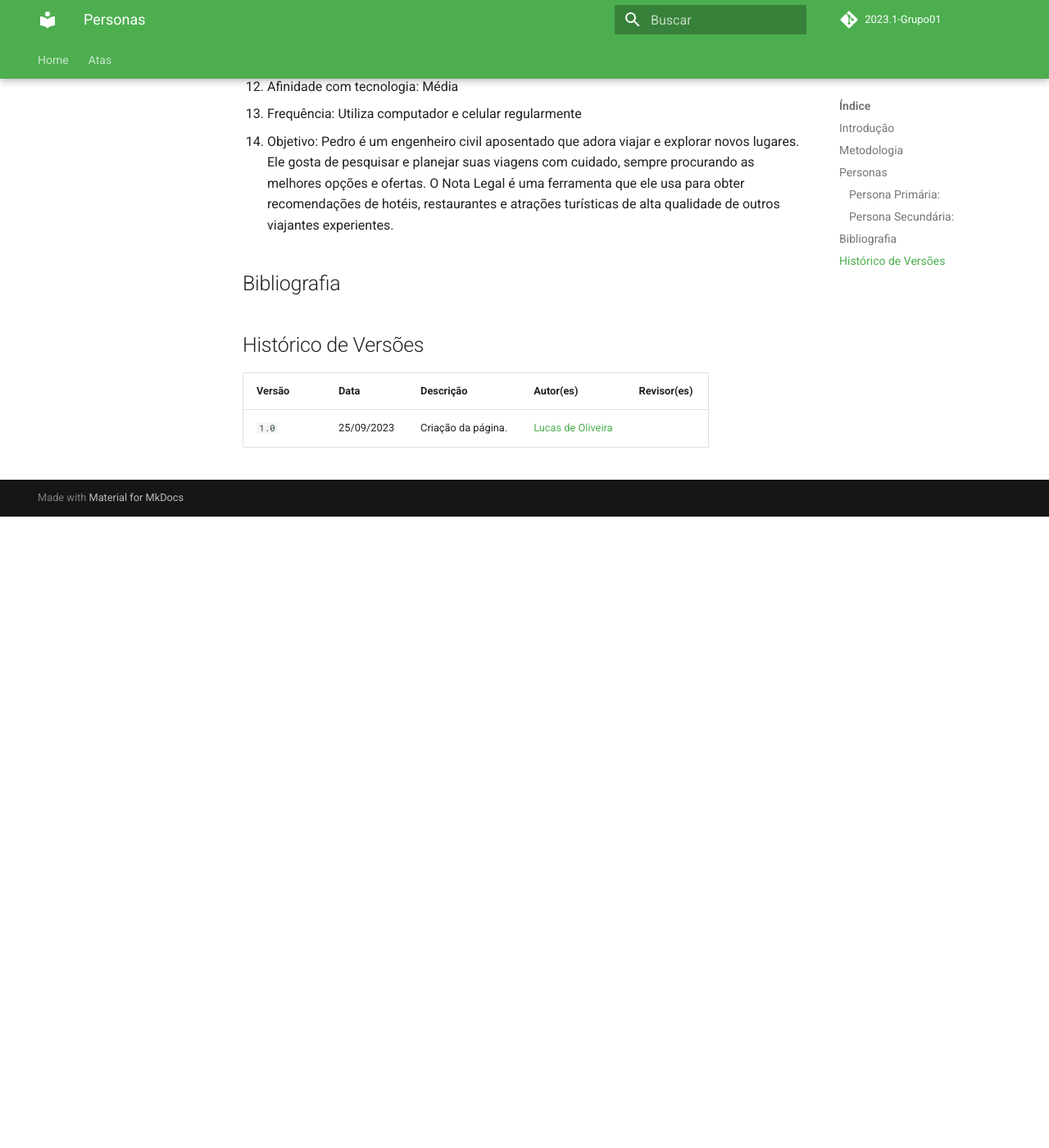
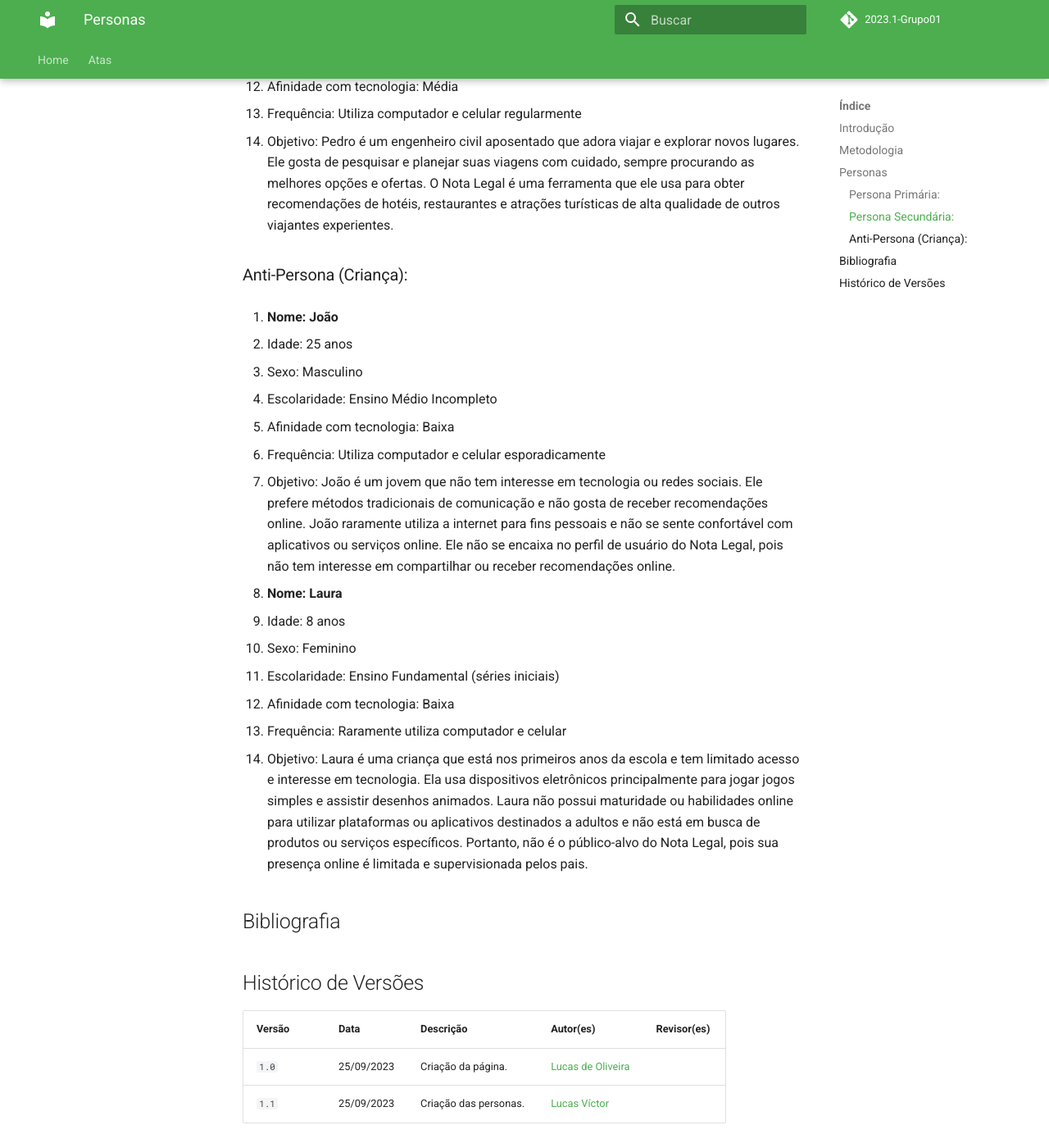
Before and after one commit to Interacao-Humano-Computador/2023.2-NotaLegal, an MkDocs documentation site: the page built from docs/analise de requisitos/personas.md, in a window 1280 px wide and 1400 px high, scrolled down 1903 px. Shown: the whole window at 82% size. Built offline with MkDocs 1.6.1 and Material for MkDocs 9.7.7, drawn with Linux system fonts in a browser that asks for light colours; comment, search, counter and statistics services are not loaded; before the commit the page ends 2533 px from its top, so only the background shows below that.

Commit message:
anti_persona

```diff
--- a/docs/analise de requisitos/personas.md
+++ b/docs/analise de requisitos/personas.md
@@ -50,6 +50,27 @@ A criação de personas é um processo que envolve pesquisa, análise de dados e
 - Frequência: Utiliza computador e celular regularmente
 - Objetivo: Pedro é um engenheiro civil aposentado que adora viajar e explorar novos lugares. Ele gosta de pesquisar e planejar suas viagens com cuidado, sempre procurando as melhores opções e ofertas. O Nota Legal é uma ferramenta que ele usa para obter recomendações de hotéis, restaurantes e atrações turísticas de alta qualidade de outros viajantes experientes.
 
+### Anti-Persona (Criança):
+
+1. **Nome: João**
+
+- Idade: 25 anos
+- Sexo: Masculino
+- Escolaridade: Ensino Médio Incompleto
+- Afinidade com tecnologia: Baixa
+- Frequência: Utiliza computador e celular esporadicamente
+- Objetivo: João é um jovem que não tem interesse em tecnologia ou redes sociais. Ele prefere métodos tradicionais de comunicação e não gosta de receber recomendações online. João raramente utiliza a internet para fins pessoais e não se sente confortável com aplicativos ou serviços online. Ele não se encaixa no perfil de usuário do Nota Legal, pois não tem interesse em compartilhar ou receber recomendações online.
+
+2. **Nome: Laura**
+
+- Idade: 8 anos
+- Sexo: Feminino
+- Escolaridade: Ensino Fundamental (séries iniciais)
+- Afinidade com tecnologia: Baixa
+- Frequência: Raramente utiliza computador e celular
+- Objetivo: Laura é uma criança que está nos primeiros anos da escola e tem limitado acesso e interesse em tecnologia. Ela usa dispositivos eletrônicos principalmente para jogar jogos simples e assistir desenhos animados. Laura não possui maturidade ou habilidades online para utilizar plataformas ou aplicativos destinados a adultos e não está em busca de produtos ou serviços específicos. Portanto, não é o público-alvo do Nota Legal, pois sua presença online é limitada e supervisionada pelos pais.
+
+
 
 ## Bibliografia
 
@@ -57,4 +78,5 @@ A criação de personas é um processo que envolve pesquisa, análise de dados e
 
 | Versão | Data       | Descrição                                 | Autor(es)                                                                                           | Revisor(es)                                      |
 | ------ | ---------- | ----------------------------------------- | --------------------------------------------------------------------------------------------------- | ------------------------------------------------ |
-| `1.0`  | 25/09/2023 | Criação da página.                        | [Lucas de Oliveira](https://github.com/LucasOliveiraDiasMarquesFerreira)
+| `1.0`  | 25/09/2023 | Criação da página.                        | [Lucas de Oliveira](https://github.com/LucasOliveiraDiasMarquesFerreira) |
+| `1.1`  | 25/09/2023 | Criação das personas.                     | [Lucas Víctor ](https://github.com/Lucas13032003) |
```
